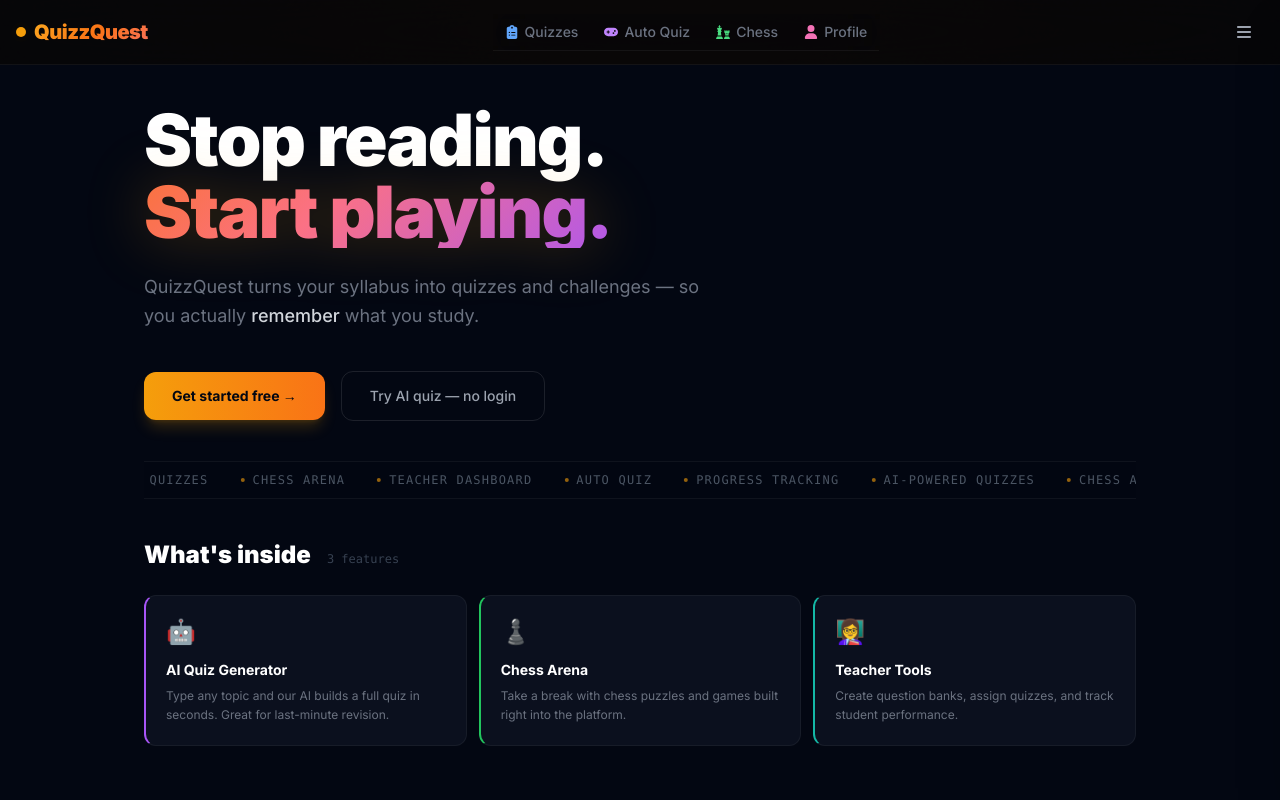
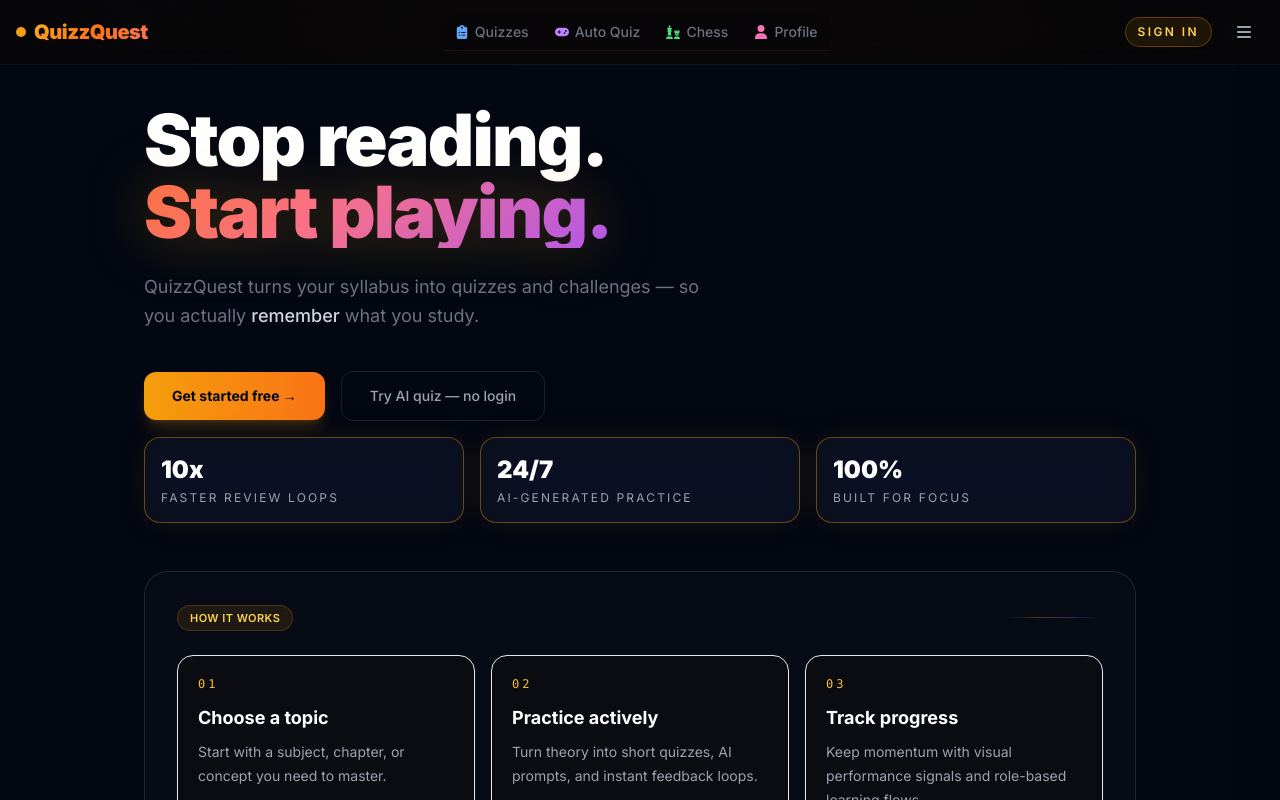
Before and after one commit to MeherMankar/QuizzQuest, a Next.js app: page / in a window 1280 px wide. Shown: the top 800 px of the page. Built offline with nearby package versions, Linux system fonts and the light colour scheme; no server answers.

Commit message:
feat: enhance NavBar with user authentication and role display - Add sign-in button for unauthenticated users - Display user role in profile section - Improve layout and styling for better user experience

```diff
--- a/app/components/NavBar.js
+++ b/app/components/NavBar.js
@@ -169,6 +169,22 @@
                         </nav>
 
                         {/* Profile / hamburger */}
+                        <div className="flex items-center gap-3">
+                            {!session ? (
+                                <button
+                                    onClick={() => router.push('/auth/login')}
+                                    className="hidden rounded-full border border-amber-500/30 bg-amber-500/10 px-3 py-1.5 text-xs font-semibold uppercase tracking-[0.2em] text-amber-300 transition-all hover:border-amber-400/50 hover:bg-amber-500/20 sm:inline-flex"
+                                >
+                                    Sign in
+                                </button>
+                            ) : (
+                                <div className="hidden items-center gap-2 rounded-full border border-white/10 bg-white/[0.03] px-2 py-1 sm:flex">
+                                    <span className="rounded-full bg-emerald-500/15 px-2 py-0.5 text-[10px] font-bold uppercase tracking-[0.18em] text-emerald-300">
+                                        {currentRole || 'student'}
+                                    </span>
+                                </div>
+                            )}
+
                             <button
                                 onClick={() => ToggleMenu()}
                                 className="flex items-center gap-2 rounded-xl p-1.5 transition-all hover:bg-white/5"
@@ -189,6 +205,7 @@
                                     <FontAwesomeIcon icon={isOpen ? faTimes : faBars} className="h-4 w-4" />
                                 </div>
                             </button>
+                        </div>
                     </div>
                 </div>
             </header>
--- a/app/components/landingpage.js
+++ b/app/components/landingpage.js
@@ -189,6 +189,42 @@
           </p>
         )}
 
+        <div className="mb-12 grid gap-4 sm:grid-cols-3">
+          {[
+            { value: '10x', label: 'Faster review loops' },
+            { value: '24/7', label: 'AI-generated practice' },
+            { value: '100%', label: 'Built for focus' },
+          ].map((stat) => (
+            <div key={stat.label} className="glass neon-amber rounded-2xl p-4 shadow-[0_0_30px_rgba(245,158,11,0.08)]">
+              <div className="text-2xl font-black text-white">{stat.value}</div>
+              <div className="mt-1 text-xs uppercase tracking-[0.18em] text-gray-400">{stat.label}</div>
+            </div>
+          ))}
+        </div>
+
+        <div className="mb-16 rounded-3xl border border-white/10 bg-white/[0.02] p-6 sm:p-8">
+          <div className="mb-6 flex items-center justify-between gap-4">
+            <div>
+              <div className="badge border-amber-500/20 bg-amber-500/10 text-amber-300">How it works</div>
+            </div>
+            <div className="divider-glow w-24" />
+          </div>
+
+          <div className="grid gap-4 md:grid-cols-3">
+            {[
+              { step: '01', title: 'Choose a topic', body: 'Start with a subject, chapter, or concept you need to master.' },
+              { step: '02', title: 'Practice actively', body: 'Turn theory into short quizzes, AI prompts, and instant feedback loops.' },
+              { step: '03', title: 'Track progress', body: 'Keep momentum with visual performance signals and role-based learning flows.' },
+            ].map((item) => (
+              <div key={item.step} className="rounded-2xl border border-white/8 bg-[#0b0b12] p-5 shadow-[0_0_0_1px_rgba(255,255,255,0.02)]">
+                <div className="mb-3 text-xs font-mono uppercase tracking-[0.25em] text-amber-400">{item.step}</div>
+                <h3 className="mb-2 text-lg font-bold text-white">{item.title}</h3>
+                <p className="text-sm leading-6 text-gray-400">{item.body}</p>
+              </div>
+            ))}
+          </div>
+        </div>
+
         {/* Ticker */}
         <Ticker />
 
```
Lines whose indentation alone changed are shown as unchanged.
